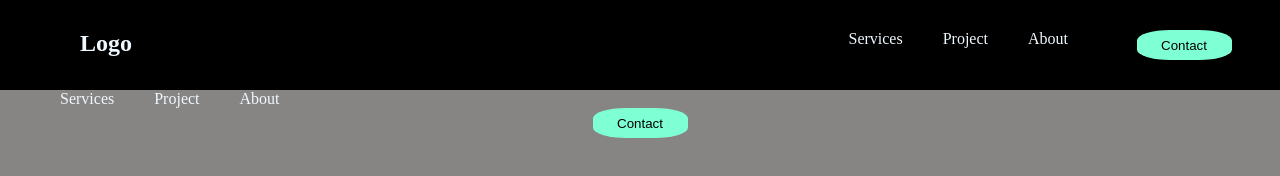
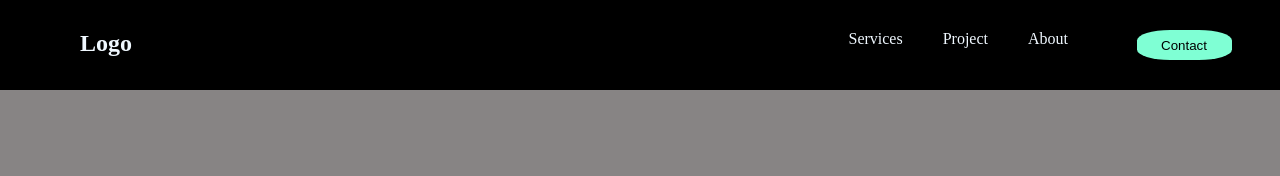
Before and after one commit to rvan59/CodeAcademyHomeWorksJs, a plain HTML site: page 25.11.dom/index.html in a window 1280 px wide. Shown: the top 176 px of the page. Drawn offline with Linux system fonts and the light colour scheme.

Commit message:
yeni task

```diff
--- a/25.11.dom/index.html
+++ b/25.11.dom/index.html
@@ -28,17 +28,6 @@
     </header>
 <section class="banere">
 
-    <div class="contayner">
-      <nav>
-        <ul>
-            <li>Services</li>
-            <li>Project</li>
-            <li>About</li>
-        </ul>
-    </nav>
-        <div class="button"><button>Contact</button></div>
-</div>
-    </div>
 
 </section>
 
```
Also changed, not shown: 25.11.dom/appss.js (+7 -4 lines).
